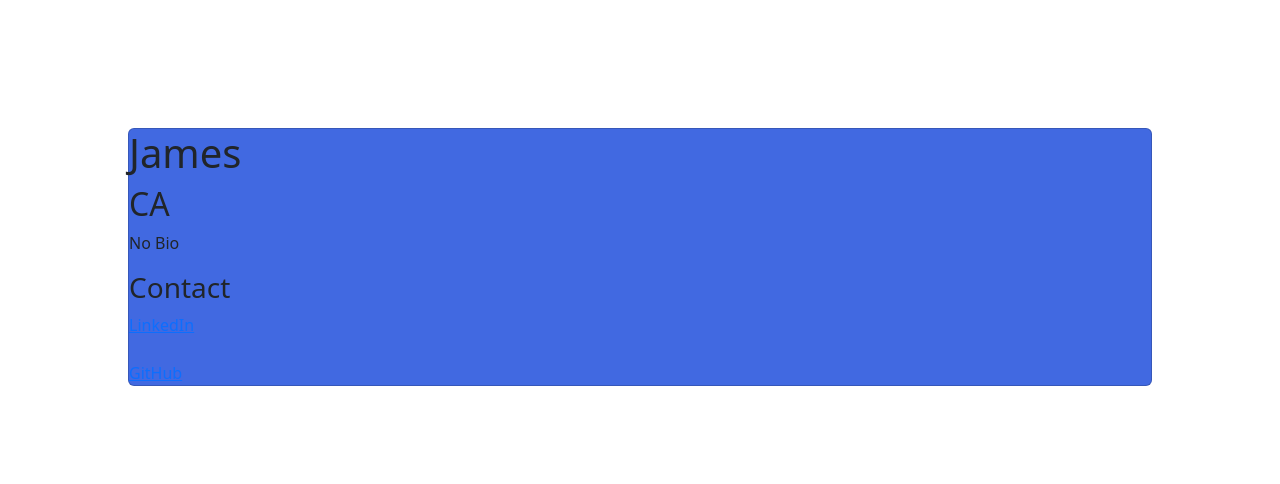
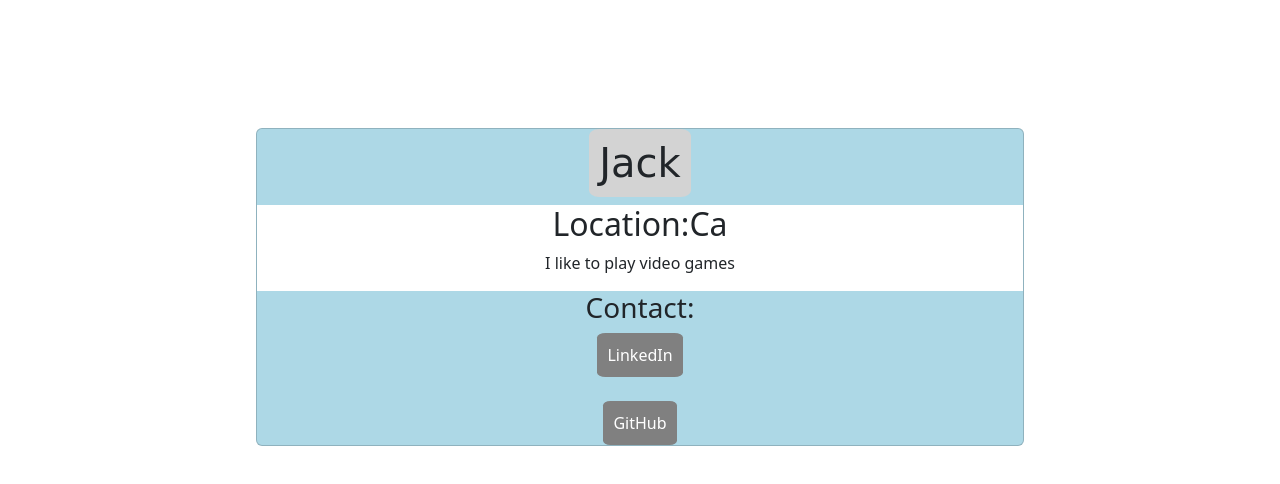
Before and after one commit to JackLCmore/HTML-gen, a website: page index.html in a window 1280 px wide. Drawn offline with nearby package versions, Linux system fonts and the light colour scheme.

Commit message:
added 'meat'

```diff
--- a/index.html
+++ b/index.html
@@ -10,12 +10,14 @@
     </head>
     <body>
     <section class="card">
-    <h1>James</h1>
-    <h2>CA</h2>
-    <p>No Bio</p>
-    <h3>Contact</h3>
-    <a href="https://github.com/jamessahunter" target="_blank">LinkedIn</a></br>
-    <a href="https://github.com/jamessahunter" target="_blank">GitHub</a>
+    <h1>Jack</h1>
+    <div class="meat">
+    <h2>Location:Ca</h2>
+    <p>I like to play video games</p>
+    </div>
+    <h3>Contact:</h3>
+    <a href="https://www.linkedin.com/in/jack-seymour-b0b2b0292/" target="_blank">LinkedIn</a></br>
+    <a href="https://github.com/JackLCmore" target="_blank">GitHub</a>
     </section>
         <script src="https://cdn.jsdelivr.net/npm/bootstrap@5.3.2/dist/js/bootstrap.bundle.min.js"
         integrity="sha384-C6RzsynM9kWDrMNeT87bh95OGNyZPhcTNXj1NW7RuBCsyN/o0jlpcV8Qyq46cDfL" crossorigin="anonymous"></script>
--- a/script.js
+++ b/script.js
@@ -43,9 +43,11 @@ function generateHTML(response){
     <body>
     <section class="card">
     <h1>${response.name}</h1>
-    <h2>${response.location}</h2>
+    <div class="meat">
+    <h2>Location:${response.location}</h2>
     <p>${response.bio}</p>
-    <h3>Contact</h3>
+    </div>
+    <h3>Contact:</h3>
     <a href="${response.LinkedIn}" target="_blank">LinkedIn</a></br>
     <a href="${response.GitHub}" target="_blank">GitHub</a>
     </section>
--- a/style.css
+++ b/style.css
@@ -1,4 +1,25 @@
 .card{
-    margin: 10%;
-    background-color: royalblue;
+    align-items: center;
+    margin:10% 20% 20%;
+    background-color: lightblue;
 }
+h1{
+    font-family:cursive;
+    background-color: lightgrey;
+    padding: 10px;
+    border-radius: 10%;
+}
+h2, p{
+    text-align: center;
+}
+a{
+    color: white;
+    text-decoration: none;
+    padding: 10px;
+    background-color: gray;
+    border-radius: 10%;
+}
+.meat{
+    width: 100%;
+    background-color: white;
+}
```
